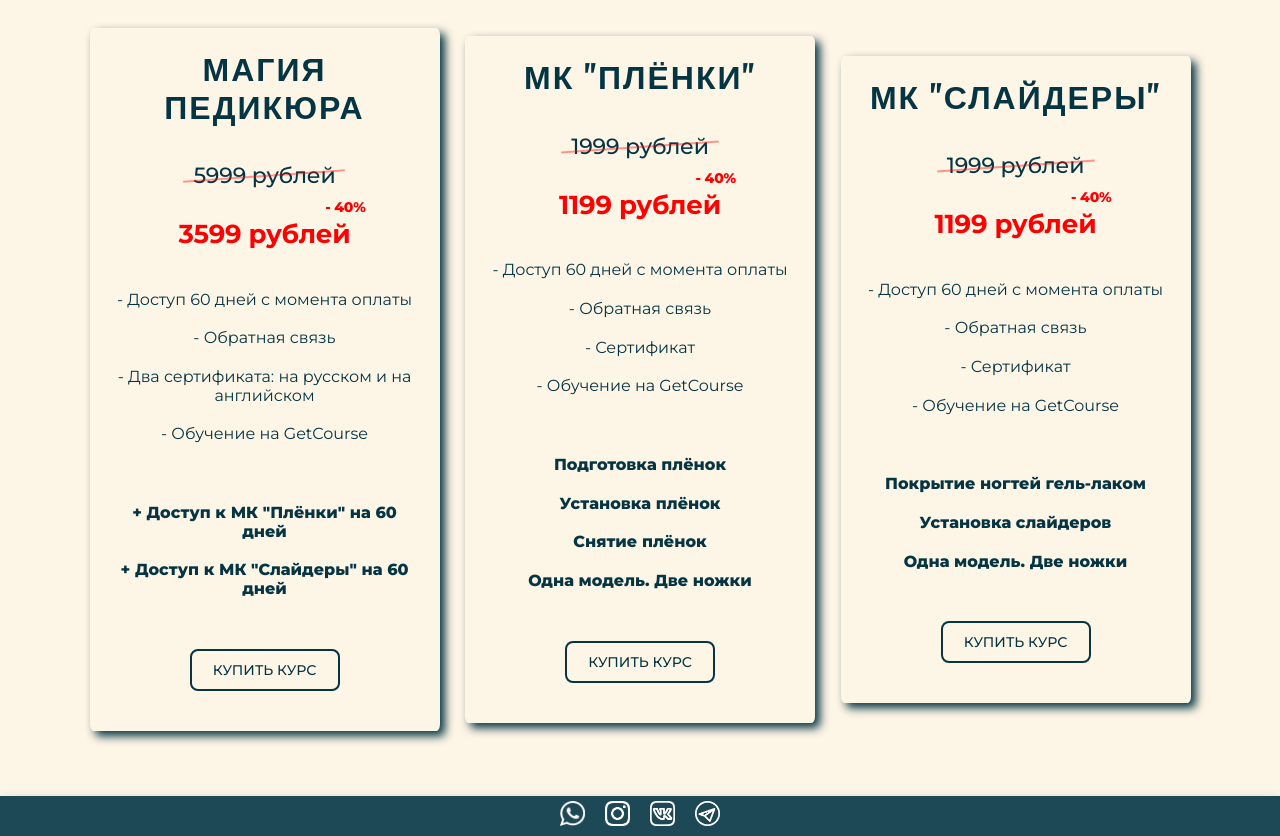
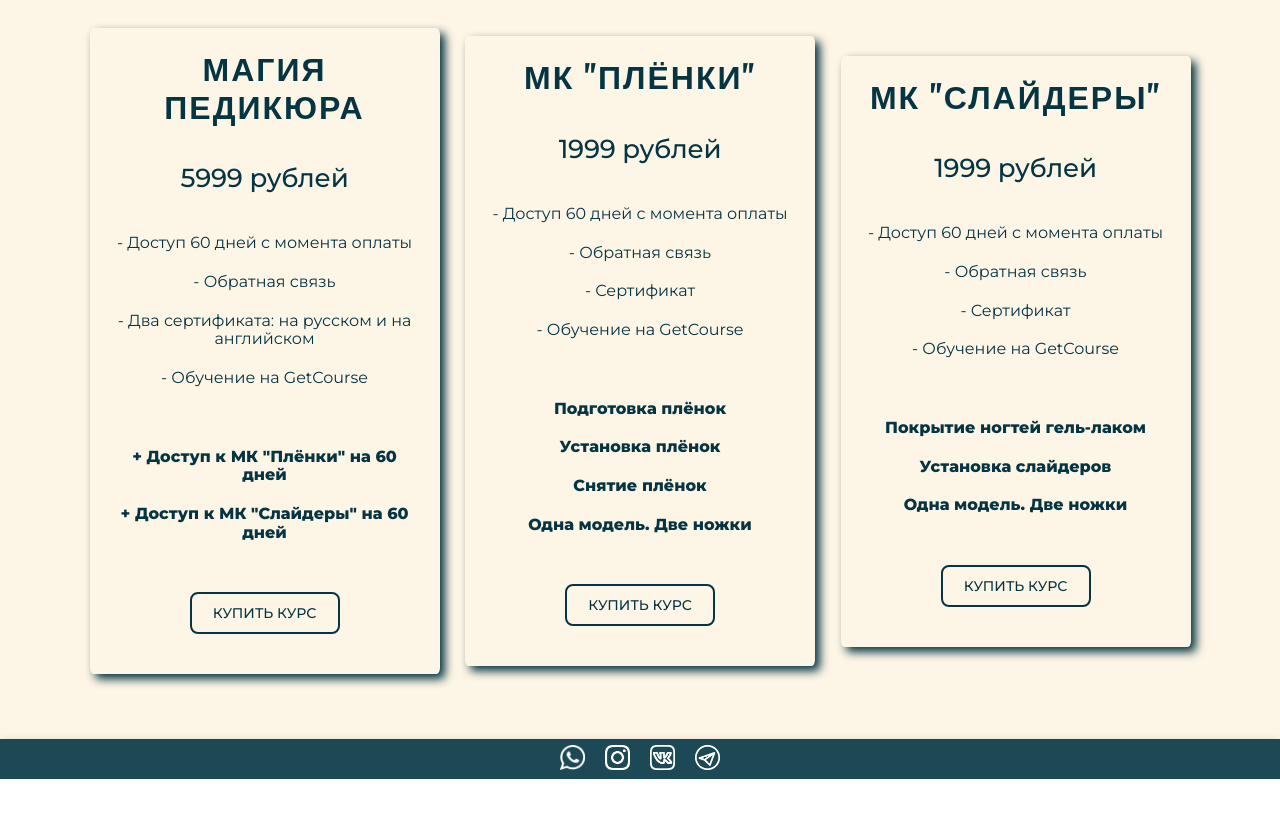
Before and after one commit to TonyFinder/Pedicure-master, a React (Create React App) app: page /#/ in a window 1280 px wide. Shown: the part 5920-6756 px from the top of the page. After the commit the page ends 6699 px from the top, so only its background shows below. Built offline with nearby package versions, Linux system fonts and the light colour scheme.

Commit message:
11.11 sale has cancelled

```diff
--- a/src/components/Online/Buy/Offer/Offer.module.scss
+++ b/src/components/Online/Buy/Offer/Offer.module.scss
@@ -24,13 +24,13 @@
     position: relative;
 
     //Only for sale
-    font-size: 22px;
-    //font-size: 26px;
+    //font-size: 22px;
+    font-size: 26px;
     font-weight: 500;
     margin-bottom: 20px;
 
     //Only for sale
-    &::after {
+    /*&::after {
       position: absolute;
       content: '';
       left: -10px; right: -10px;
@@ -39,10 +39,10 @@
       background: red;
       height: 2px;
       transform: rotate(-4deg);
-    }
+    }*/
   }
   //Only for sale
-  .sale {
+  /*.sale {
     @include fontRestInfo;
     position: relative;
     font-size: 26px;
@@ -58,7 +58,7 @@
       content: '- 40%';
       color: red;
     }
-  }
+  }*/
 
   .bulletBlock {
     margin-bottom: 20px;
--- a/src/components/Online/Buy/Offer/Offer.tsx
+++ b/src/components/Online/Buy/Offer/Offer.tsx
@@ -28,8 +28,8 @@ export const Offer: React.FC<BuyPropsType> = (
                         className={styles.title}>{header.toUpperCase()}</Typography>
             <Typography variant={'h2'}
                         className={styles.price}>{price}</Typography>
-            <Typography variant={'h2'}
-                        className={styles.sale}>{sale}</Typography>
+            {/*<Typography variant={'h2'}
+                        className={styles.sale}>{sale}</Typography>*/}
 
 
             <div className={styles.bulletBlock}>
--- a/src/data/store/mainPageState.ts
+++ b/src/data/store/mainPageState.ts
@@ -213,8 +213,8 @@ export const introductionValues = {
         header: 'Магия педикюра',
         price: '5999 рублей',
         sale: '3599 рублей',
-        // link: 'https://pedicure-cabinet.online/register',
-        link: 'https://pedicure-cabinet.online/sale_magic',
+        link: 'https://pedicure-cabinet.online/register',
+        // link: 'https://pedicure-cabinet.online/sale_magic',
         bullet: [
                     {id: 1, value: '- Доступ 60 дней с момента оплаты'},
                     {id: 2, value: '- Обратная связь'},
@@ -236,8 +236,8 @@ export const introductionValues = {
         header: 'МК "Плёнки"',
         price: '1999 рублей',
         sale: '1199 рублей',
-        // link: 'https://pedicure-cabinet.online/wraps',
-        link: 'https://pedicure-cabinet.online/sale_wraps',
+        link: 'https://pedicure-cabinet.online/wraps',
+        // link: 'https://pedicure-cabinet.online/sale_wraps',
         bullet: [
                     {id: 1, value: '- Доступ 60 дней с момента оплаты'},
                     {id: 2, value: '- Обратная связь'},
@@ -261,8 +261,8 @@ export const introductionValues = {
         header: ' МК "Слайдеры"',
         price: '1999 рублей',
         sale: '1199 рублей',
-        // link: 'https://pedicure-cabinet.online/sliders',
-        link: 'https://pedicure-cabinet.online/sale_sliders',
+        link: 'https://pedicure-cabinet.online/sliders',
+        // link: 'https://pedicure-cabinet.online/sale_sliders',
         bullet: [
                     {id: 1, value: '- Доступ 60 дней с момента оплаты'},
                     {id: 2, value: '- Обратная связь'},
```
